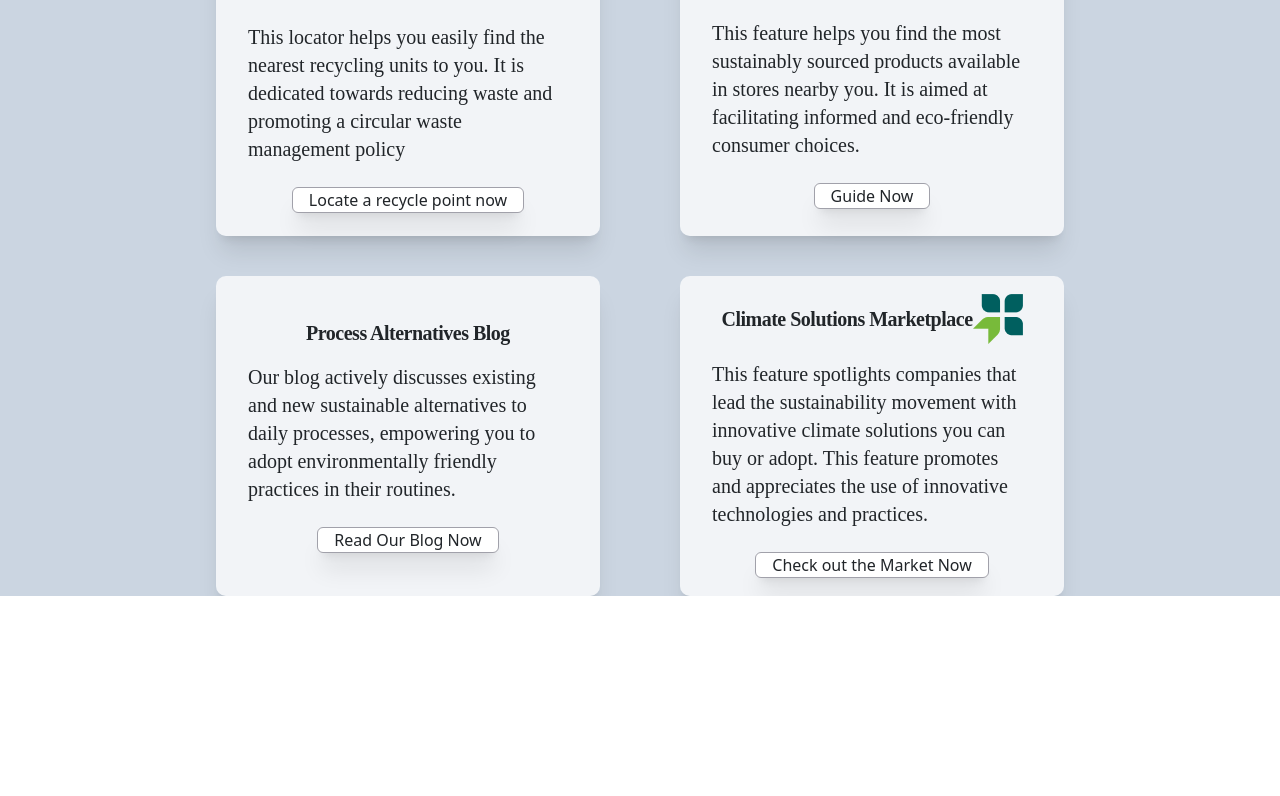
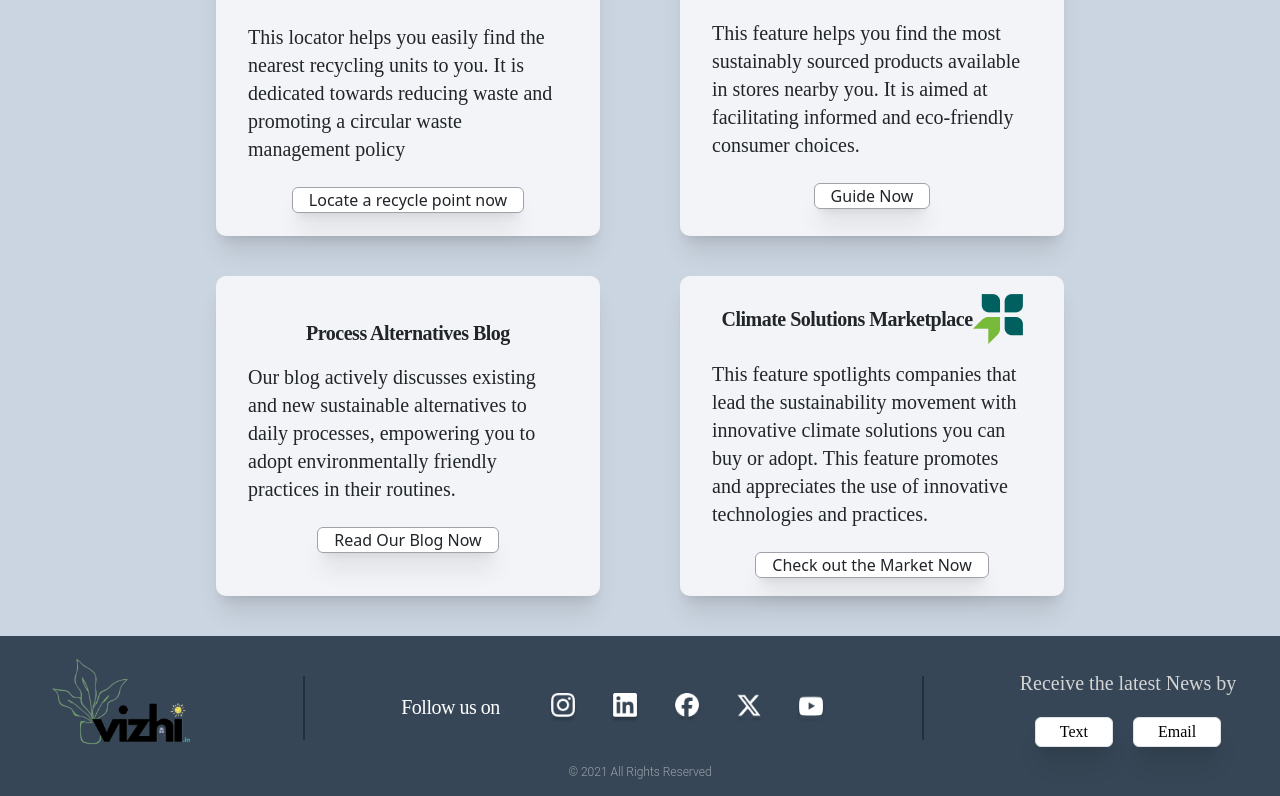
Before and after one commit to kalyani179/Vizhi, a React (Create React App) app: page / in a window 1280 px wide. Shown: the part 1314-2110 px from the top of the page. Before the commit the page ends 1910 px from the top, so only its background shows below. Built offline with nearby package versions, Linux system fonts and the light colour scheme.

Commit message:
Adjustments done

```diff
--- a/src/components/Footer.jsx
+++ b/src/components/Footer.jsx
@@ -3,7 +3,7 @@ import SocialMedia from './SocialMedia'
 
 function Footer() {
   return (
-    <div className='bg-navbar py-3 w-full absolute bottom-0 flex flex-column items-center'>
+    <div className='bg-navbar py-3 w-full flex flex-column items-center'>
         <div className='flex flex-row space-x-24 align-items-center'>
             <img src="../../images/navbar.png" alt="" className="h-28"/>
             <div className="h-16 w-0.5 bg-slate-800 bg-opacity-80 rounded-bl-2xl rounded-br-2xl"></div>
--- a/src/components/Home/Home.jsx
+++ b/src/components/Home/Home.jsx
@@ -1,9 +1,11 @@
 import React from 'react'
 import OurKeyFeature from './OurKeyFeature'
 import Introduction from './Introduction';
+import Footer from '../Footer';
 
 function Home() {
   return (
+    <div>
       <div className='bg-gradient-to-b from-slate-300 to-slate-300'>
         <div>
           <img className='opacity-50' src="../../../images/home.png" alt="" />
@@ -15,6 +17,12 @@ function Home() {
         </div>
         <OurKeyFeature />
       </div>
+      <div className='absolute w-full'>
+        <Footer/>
+      </div>
+
+    </div>
+
   )
 }
 
--- a/src/components/Home/OurKeyFeature.jsx
+++ b/src/components/Home/OurKeyFeature.jsx
@@ -30,7 +30,7 @@ function CreateFeature(feature){
 
 function OurKeyFeature() {
   return (
-    <div className='flex flex-column justify-center items-center space-y-14'>
+    <div className='flex flex-column justify-center items-center space-y-14 pb-10'>
       <h1 className="text-zinc-800 text-3xl font-normal font-['Oldenburg']">Our Key Features</h1>
       <div className='grid grid-cols-2 grid-rows-2 gap-x-20 gap-y-10'>{OurKeyFeaturesEntries.map(CreateFeature)}</div>
     </div>
```
Lines whose indentation alone changed are shown as unchanged.
